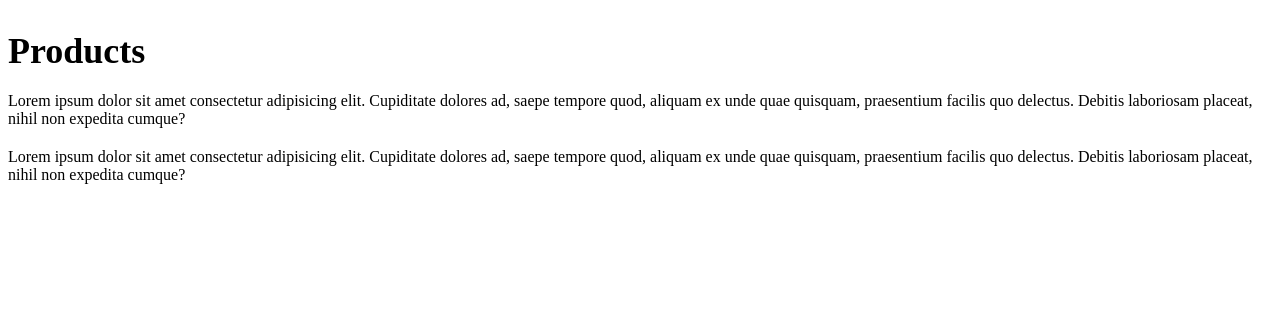
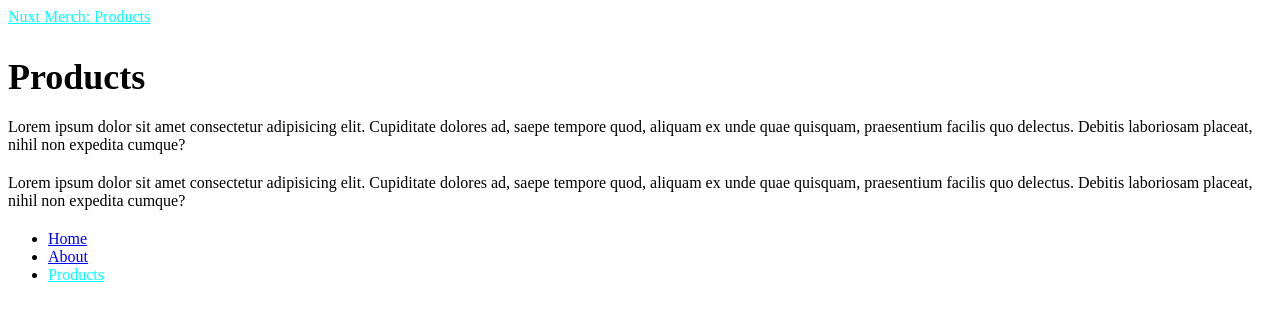
Before and after one commit to fronomenal/nuxt_store, a Nuxt app: page /products in a window 1280 px wide. Shown: the top 318 px of the page. Built offline with nearby package versions, Linux system fonts and the light colour scheme.

Commit message:
Change app structure and fix some layout errors

```diff
--- a/app.vue
+++ /dev/null
@@ -1,3 +0,0 @@
-<template>
-  <NuxtPage></NuxtPage>
-</template>
--- a/layouts/default.vue
+++ b/layouts/default.vue
@@ -3,16 +3,14 @@
     <nav>
       <NuxtLink to="/">Nuxt Merch</NuxtLink>
       <ul>
-        <li>
-          <NuxtLink to="/">Home</NuxtLink>
-          <NuxtLink to="/about">About</NuxtLink>
-          <NuxtLink to="/products">Products</NuxtLink>
-        </li>
+        <li><NuxtLink to="/">Home</NuxtLink></li>
+        <li><NuxtLink to="/about">About</NuxtLink></li>
+        <li><NuxtLink to="/products">Products</NuxtLink></li>
       </ul>
     </nav>
   </header>
   <main>
-      <slot/>
+    <slot />
   </main>
 </template>
 
--- a/layouts/products.vue
+++ b/layouts/products.vue
@@ -5,15 +5,13 @@
     </nav>
   </header>
   <main>
-      <slot/>
+    <slot />
   </main>
   <footer>
     <ul>
-          <li>
-            <NuxtLink to="/">Home</NuxtLink>
-            <NuxtLink to="/about">About</NuxtLink>
-            <NuxtLink to="/products">Products</NuxtLink>
-          </li>
-        </ul>
+      <li><NuxtLink to="/">Home</NuxtLink></li>
+      <li><NuxtLink to="/about">About</NuxtLink></li>
+      <li><NuxtLink to="/products">Products</NuxtLink></li>
+    </ul>
   </footer>
 </template>
--- a/pages/index.vue
+++ b/pages/index.vue
@@ -1,7 +1,4 @@
 <script setup>
-  definePageMeta({
-    layout: "products"
-  });
 </script>
 
 <template>
--- a/pages/products/index.vue
+++ b/pages/products/index.vue
@@ -1,5 +1,7 @@
 <script setup>
-
+definePageMeta({
+  layout: "products"
+});
 </script>
 
 <template>
```
